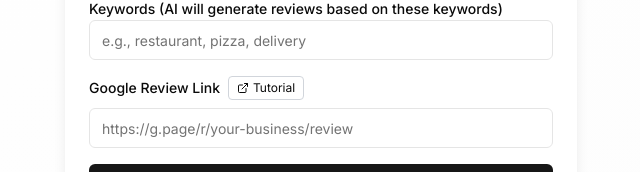
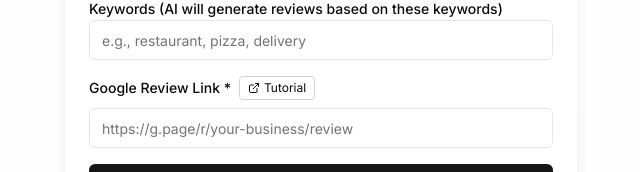
Before and after one commit to danielgao20/review-app, a Next.js app: page /auth/signup in a window 1280 px wide. Shown: the part 600-772 px from the top of the page, without its empty margins (319-959 px from the left). Built offline with nearby package versions, Linux system fonts and the light colour scheme.

Commit message:
fix: make google review link required at singup

```diff
--- a/app/api/auth/signup/route.ts
+++ b/app/api/auth/signup/route.ts
@@ -9,7 +9,7 @@ export async function POST(request: NextRequest) {
     const { email, password, businessName, location, keywords, googleReviewLink } = body
 
     // Validate required fields
-    if (!email || !password || !businessName || !location) {
+    if (!email || !password || !businessName || !location || !googleReviewLink) {
       return NextResponse.json(
         { error: 'Missing required fields' },
         { status: 400 }
@@ -39,7 +39,7 @@ export async function POST(request: NextRequest) {
       email: email,
       location: location,
       keywords: keywords || null,
-      google_review_link: googleReviewLink || null,
+      google_review_link: googleReviewLink,
       logo_url: null,
       slug: slug
     })
--- a/app/auth/signup/page.tsx
+++ b/app/auth/signup/page.tsx
@@ -167,7 +167,7 @@ export default function SignUpPage() {
               </div>
               <div>
                 <div className="flex items-center gap-2 mb-2">
-                  <label className="text-sm font-medium">Google Review Link</label>
+                  <label className="text-sm font-medium">Google Review Link *</label>
                   <a
                     href="https://support.google.com/business/answer/3474122?hl=en#:~:text=Share%20a%20link%20or%20QR%20code%20to%20request%20reviews"
                     target="_blank"
@@ -183,6 +183,7 @@ export default function SignUpPage() {
                   placeholder="https://g.page/r/your-business/review"
                   value={formData.googleReviewLink}
                   onChange={handleChange}
+                  required
                   className="text-sm"
                 />
               </div>
```
